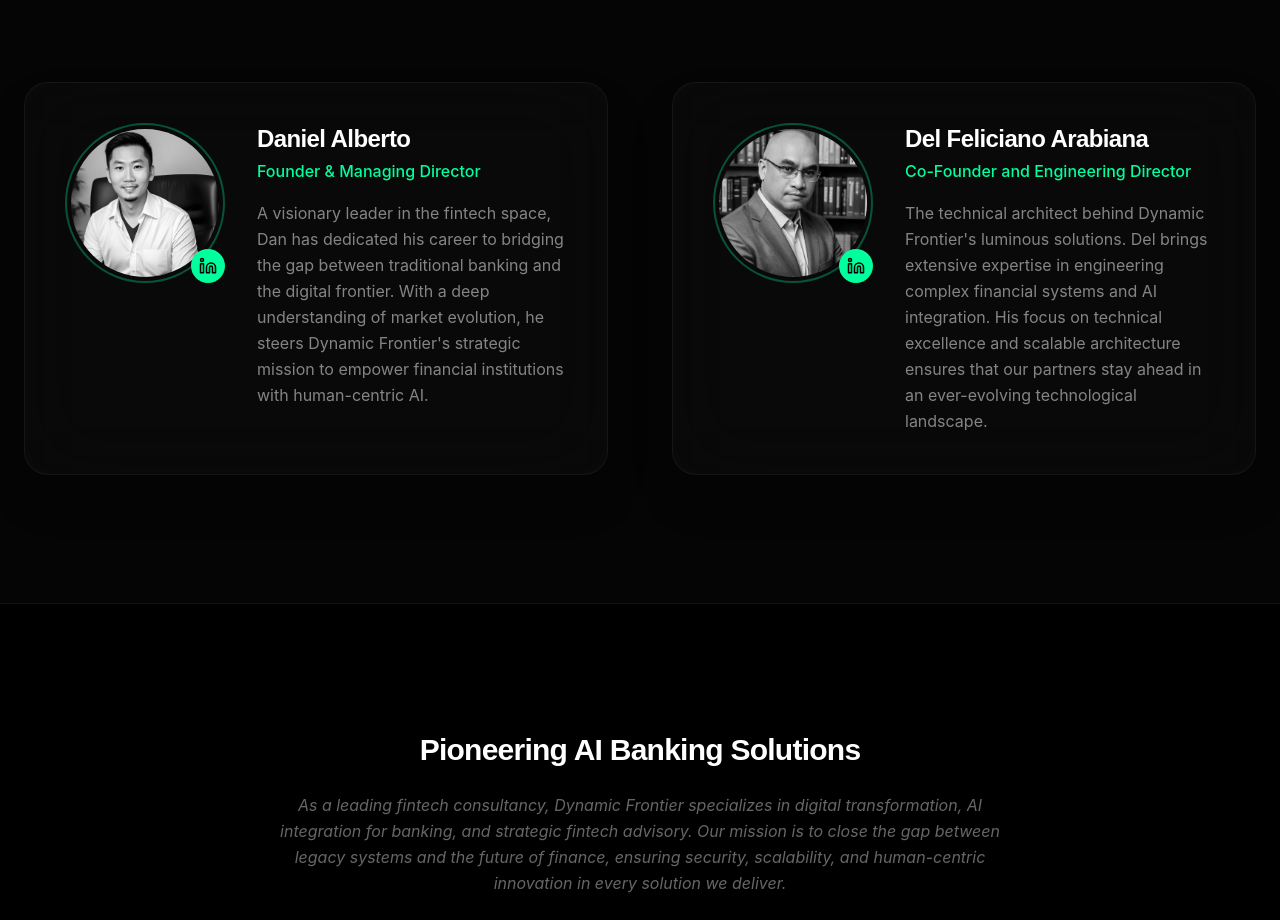
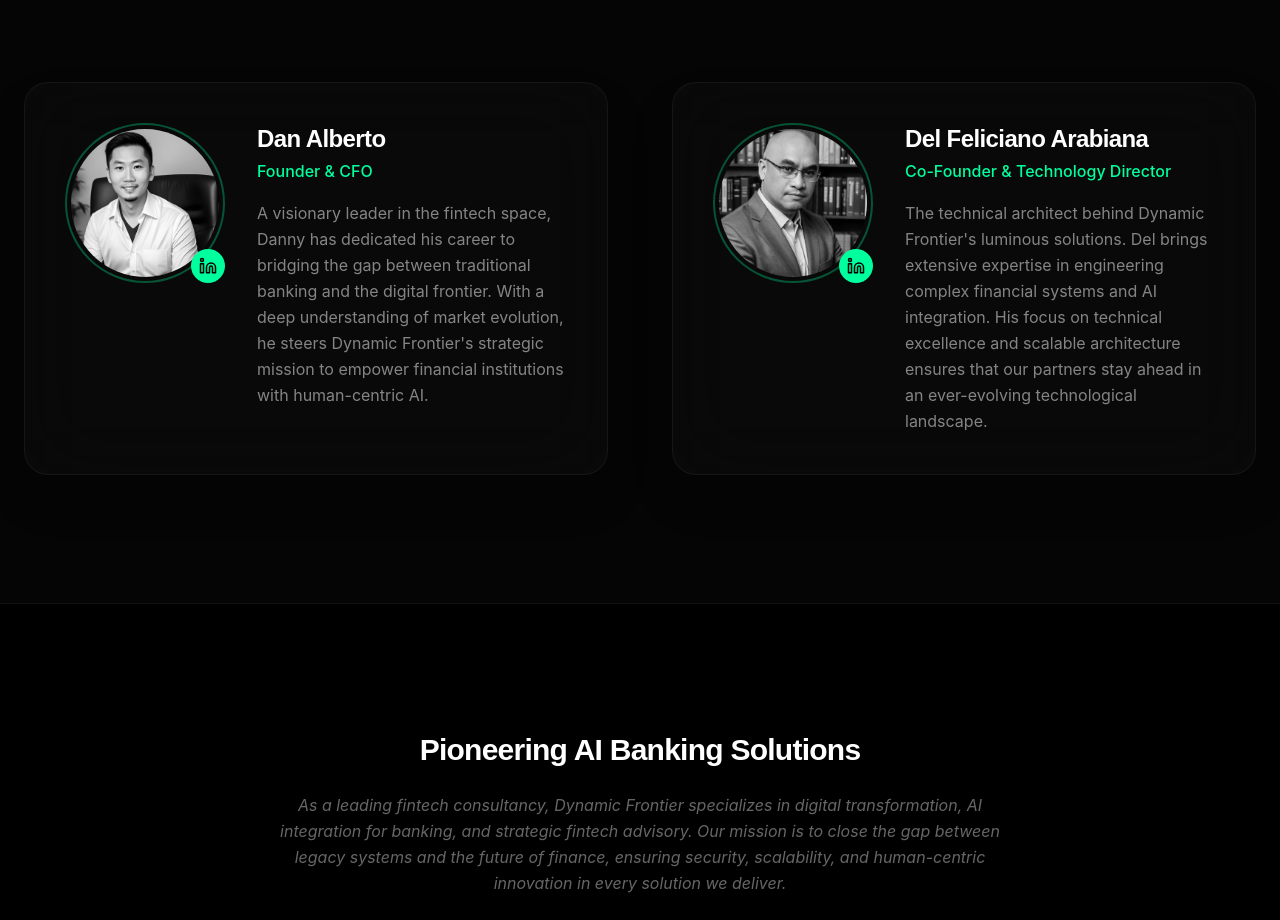
Before and after one commit to DelTechWerx/sugr-ai, a React (Vite) app: page /about in a window 1280 px wide. Shown: the part 862-1782 px from the top of the page. Built offline with nearby package versions, Linux system fonts and the light colour scheme.

Commit message:
About Page Writeup Revision

```diff
--- a/src/pages/About.tsx
+++ b/src/pages/About.tsx
@@ -4,15 +4,15 @@ import { Shield, Zap, Cpu, Globe, Linkedin } from 'lucide-react';
 const About = () => {
   const founders = [
     {
-      name: "Daniel Alberto",
-      role: "Founder & Managing Director",
-      bio: "A visionary leader in the fintech space, Dan has dedicated his career to bridging the gap between traditional banking and the digital frontier. With a deep understanding of market evolution, he steers Dynamic Frontier's strategic mission to empower financial institutions with human-centric AI.",
+      name: "Dan Alberto",
+      role: "Founder & CFO",
+      bio: "A visionary leader in the fintech space, Danny has dedicated his career to bridging the gap between traditional banking and the digital frontier. With a deep understanding of market evolution, he steers Dynamic Frontier's strategic mission to empower financial institutions with human-centric AI.",
       linkedin: "https://www.linkedin.com/in/danfrancisalberto/",
       image: "./asset/danny.jpg"
     },
     {
       name: "Del Feliciano Arabiana",
-      role: "Co-Founder and Engineering Director",
+      role: "Co-Founder & Technology Director",
       bio: "The technical architect behind Dynamic Frontier's luminous solutions. Del brings extensive expertise in engineering complex financial systems and AI integration. His focus on technical excellence and scalable architecture ensures that our partners stay ahead in an ever-evolving technological landscape.",
       linkedin: "https://www.linkedin.com/in/darabiana/",
       image: "./asset/darabiana.jpg"
```
